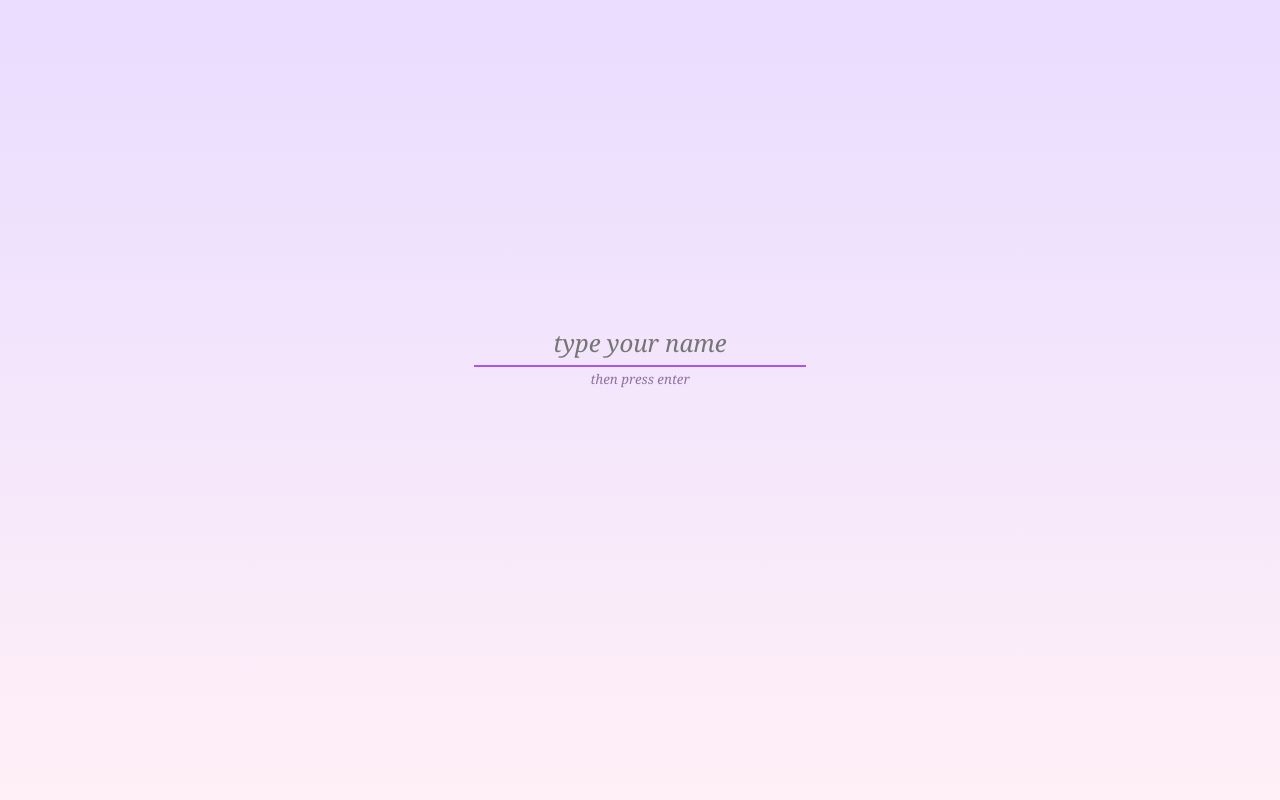
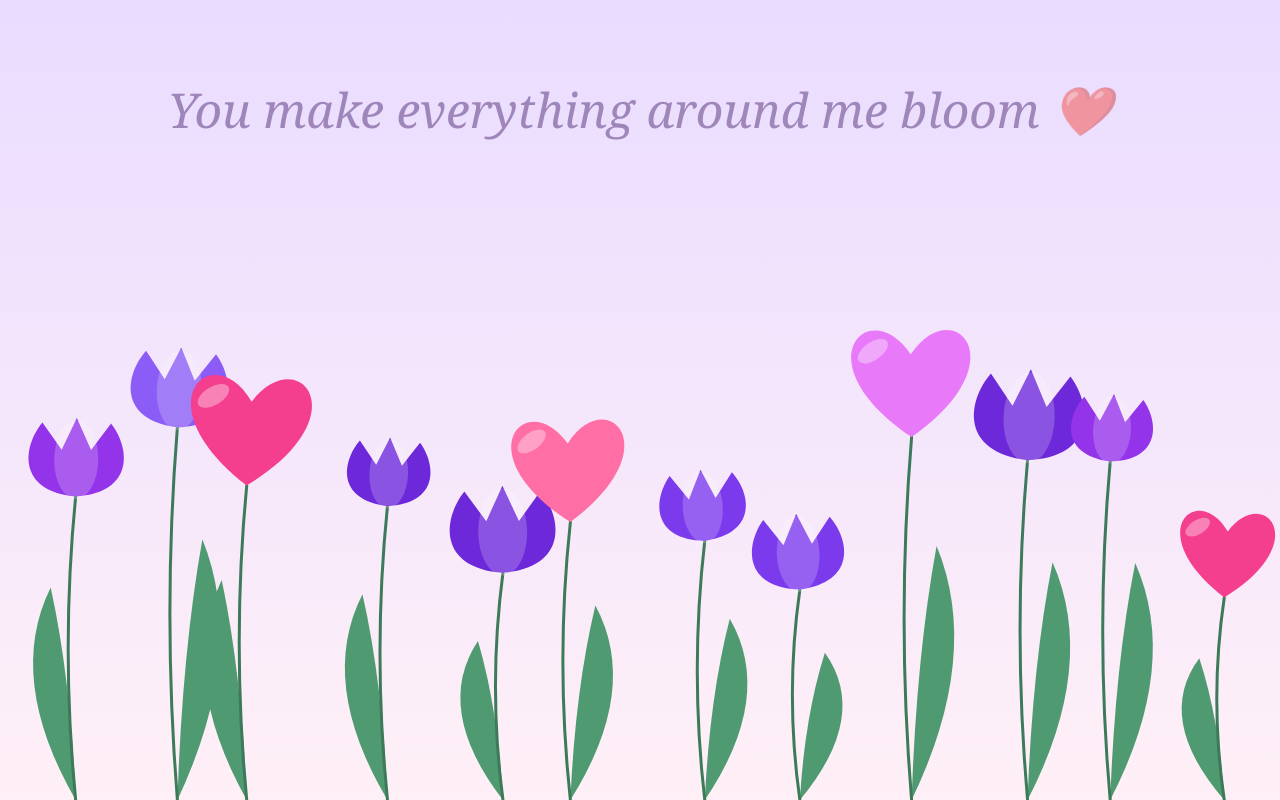
Before and after one commit to IceyMias/for-the-loml, a plain HTML site: page index.html in a window 1280 px wide. Drawn offline with Linux system fonts and the light colour scheme.

Commit message:
Update index.html

```diff
--- a/index.html
+++ b/index.html
@@ -4,61 +4,294 @@
 <meta charset="utf-8">
 <meta name="viewport" content="width=device-width, initial-scale=1">
 <title>For you</title>
+
 <style>
-html,body{margin:0;height:100%;overflow:hidden;background:#f3e8ff linear-gradient(#e9dcff,#fff0f7);font-family:Georgia,serif;color:#4a2470}
-canvas{display:block;width:100%;height:100%}
-#m,#s{position:fixed;left:0;right:0;margin:0;padding:0 24px;text-align:center;font-style:italic}
-#m{top:10%;font-size:clamp(1.6rem,6vw,3rem);line-height:1.25;opacity:0;transition:opacity 2.5s}
-#m.on{opacity:1}
-#s{top:40%;transition:opacity 1s}
-#s small{opacity:.6}
-#n{width:min(320px,80%);background:none;border:0;border-bottom:2px solid #a855f7;font:inherit;font-size:1.5rem;text-align:center;color:inherit;outline:none;padding:6px}
+html,body{
+  margin:0;
+  height:100%;
+  overflow:hidden;
+  background:#f3e8ff linear-gradient(#e9dcff,#fff0f7);
+  font-family:Georgia,serif;
+  color:#4a2470
+}
+
+canvas{
+  display:block;
+  width:100%;
+  height:100%
+}
+
+#m{
+  position:fixed;
+  left:0;
+  right:0;
+  margin:0;
+  padding:0 24px;
+  text-align:center;
+  font-style:italic;
+  top:10%;
+  font-size:clamp(1.6rem,6vw,3rem);
+  line-height:1.25;
+  opacity:0;
+  transition:opacity 2.5s
+}
+
+#m.on{
+  opacity:1
+}
 </style>
 </head>
+
 <body>
+
 <canvas id="c"></canvas>
-<p id="m"></p>
-<div id="s"><input id="n" placeholder="type your name" autofocus autocomplete="off" maxlength="24"><br><small>then press enter</small></div>
+<p id="m">You make everything around me bloom ❤️</p>
+
 <script>
-const c=document.getElementById('c'),g=c.getContext('2d'),m=document.getElementById('m'),s=document.getElementById('s'),n=document.getElementById('n');
-const tc=['#7c3aed','#a855f7','#9333ea','#c026d3','#8b5cf6','#6d28d9'],hc=['#ff6fa5','#f43f8e','#e879f9'];
-const ease=t=>1-Math.pow(1-t,3),back=t=>1+3.2*Math.pow(t-1,3)+2.2*Math.pow(t-1,2);
+const c=document.getElementById('c');
+const g=c.getContext('2d');
+const m=document.getElementById('m');
+
+const tc=[
+  '#7c3aed',
+  '#a855f7',
+  '#9333ea',
+  '#c026d3',
+  '#8b5cf6',
+  '#6d28d9'
+];
+
+const hc=[
+  '#ff6fa5',
+  '#f43f8e',
+  '#e879f9'
+];
+
+const ease=t=>1-Math.pow(1-t,3);
+const back=t=>1+3.2*Math.pow(t-1,3)+2.2*Math.pow(t-1,2);
+
 let W,H,F=[];
-const mk=(u,h,d,heart)=>({u,h:Math.max(.12,h),d,heart,sd:Math.random()<.5?-1:1,r:Math.min(W,H)*(.05+Math.random()*.025)*(heart?1.3:1),c:(heart?hc:tc)[Math.floor(Math.random()*(heart?3:6))]});
-function size(){const k=devicePixelRatio||1;W=innerWidth;H=innerHeight;c.width=W*k;c.height=H*k;g.setTransform(k,0,0,k,0,0);}
-size();addEventListener('resize',size);
-n.onkeydown=e=>{
-  if(e.key!=='Enter'||!n.value.trim())return;
-  m.textContent=n.value.trim()+', you make everything around me bloom';
-  s.style.opacity=0;s.style.pointerEvents='none';n.blur();
-  const t0=performance.now()/1000;
-  for(let i=0;i<10;i++)F.push(mk((i+.5)/10+(Math.random()-.5)*.04,.22+Math.random()*.3,t0+.2+Math.random()*2.5,i%3==2));
+
+const mk=(u,h,d,heart)=>({
+  u,
+  h:Math.max(.12,h),
+  d,
+  heart,
+  sd:Math.random()<.5?-1:1,
+  r:Math.min(W,H)*(.05+Math.random()*.025)*(heart?1.3:1),
+  c:(heart?hc:tc)[
+    Math.floor(Math.random()*(heart?3:6))
+  ]
+});
+
+function size(){
+  const k=devicePixelRatio||1;
+  W=innerWidth;
+  H=innerHeight;
+  c.width=W*k;
+  c.height=H*k;
+  g.setTransform(k,0,0,k,0,0);
+}
+
+size();
+addEventListener('resize',size);
+
+/* Start automatically */
+const t0=performance.now()/1000;
+
+for(let i=0;i<12;i++){
+  F.push(
+    mk(
+      (i+.5)/12+(Math.random()-.5)*.04,
+      .22+Math.random()*.3,
+      t0+.2+Math.random()*2.5,
+      i%3==2
+    )
+  );
+}
+
+c.onclick=e=>{
+  F.push(
+    mk(
+      e.clientX/W,
+      (H-e.clientY)/H,
+      performance.now()/1000,
+      Math.random()<.35
+    )
+  );
 };
-c.onclick=e=>F.length&&F.push(mk(e.clientX/W,(H-e.clientY)/H,performance.now()/1000,Math.random()<.35));
+
 function draw(ts){
-  const t=ts/1000;let done=true;g.clearRect(0,0,W,H);
+
+  const t=ts/1000;
+  let done=true;
+
+  g.clearRect(0,0,W,H);
+
   for(const f of F){
-    const a=Math.min(1,Math.max(0,(t-f.d)/1.4)),b=Math.min(1,Math.max(0,(t-f.d-1.2)/.9));
+
+    const a=Math.min(
+      1,
+      Math.max(0,(t-f.d)/1.4)
+    );
+
+    const b=Math.min(
+      1,
+      Math.max(0,(t-f.d-1.2)/.9)
+    );
+
     if(b<1)done=false;
-    const x=f.u*W,y=H-f.h*H*ease(a),L=H-y,sw=Math.sin(t*1.2+f.u*9)*.06*b;
-    g.fillStyle='#4f9a70';g.beginPath();g.moveTo(x,H);g.quadraticCurveTo(x+f.sd*70,H-L*.4,x+f.sd*25,H-L*.7);g.quadraticCurveTo(x+f.sd*5,H-L*.4,x,H);g.fill();
-    g.strokeStyle='#3d7a5a';g.lineWidth=3;g.lineCap='round';g.beginPath();g.moveTo(x,H);g.quadraticCurveTo(x-15,H-L/2,x,y);g.stroke();
+
+    const x=f.u*W;
+    const y=H-f.h*H*ease(a);
+    const L=H-y;
+
+    const sw=
+      Math.sin(t*1.2+f.u*9)*.06*b;
+
+    g.fillStyle='#4f9a70';
+
+    g.beginPath();
+    g.moveTo(x,H);
+    g.quadraticCurveTo(
+      x+f.sd*70,
+      H-L*.4,
+      x+f.sd*25,
+      H-L*.7
+    );
+    g.quadraticCurveTo(
+      x+f.sd*5,
+      H-L*.4,
+      x,
+      H
+    );
+    g.fill();
+
+    g.strokeStyle='#3d7a5a';
+    g.lineWidth=3;
+    g.lineCap='round';
+
+    g.beginPath();
+    g.moveTo(x,H);
+    g.quadraticCurveTo(
+      x-15,
+      H-L/2,
+      x,
+      y
+    );
+    g.stroke();
+
     if(b>0){
-      g.save();g.translate(x,y);g.rotate(sw);const R=f.r*back(b);g.fillStyle=f.c;g.beginPath();
+
+      g.save();
+
+      g.translate(x,y);
+      g.rotate(sw);
+
+      const R=f.r*back(b);
+
+      g.fillStyle=f.c;
+      g.beginPath();
+
       if(f.heart){
-        g.moveTo(0,0);g.bezierCurveTo(-R*1.6,-R*1.1,-R*.6,-R*2.1,0,-R*1.2);g.bezierCurveTo(R*.6,-R*2.1,R*1.6,-R*1.1,0,0);g.fill();
-        g.fillStyle='rgba(255,255,255,.35)';g.beginPath();g.ellipse(-R*.55,-R*1.25,R*.25,R*.13,-.6,0,7);g.fill();
+
+        g.moveTo(0,0);
+
+        g.bezierCurveTo(
+          -R*1.6,
+          -R*1.1,
+          -R*.6,
+          -R*2.1,
+          0,
+          -R*1.2
+        );
+
+        g.bezierCurveTo(
+          R*.6,
+          -R*2.1,
+          R*1.6,
+          -R*1.1,
+          0,
+          0
+        );
+
+        g.fill();
+
+        g.fillStyle='rgba(255,255,255,.35)';
+
+        g.beginPath();
+
+        g.ellipse(
+          -R*.55,
+          -R*1.25,
+          R*.25,
+          R*.13,
+          -.6,
+          0,
+          7
+        );
+
+        g.fill();
+
       }else{
-        g.moveTo(0,0);g.bezierCurveTo(-R*1.2,-R*.1,-R*1.1,-R,-R*.7,-R*1.5);g.lineTo(-R*.3,-R*.95);g.lineTo(0,-R*1.6);g.lineTo(R*.3,-R*.95);g.lineTo(R*.7,-R*1.5);g.bezierCurveTo(R*1.1,-R,R*1.2,-R*.1,0,0);g.fill();
-        g.fillStyle='rgba(255,255,255,.2)';g.beginPath();g.ellipse(0,-R*.75,R*.45,R*.8,0,0,7);g.fill();
+
+        g.moveTo(0,0);
+
+        g.bezierCurveTo(
+          -R*1.2,
+          -R*.1,
+          -R*1.1,
+          -R,
+          -R*.7,
+          -R*1.5
+        );
+
+        g.lineTo(-R*.3,-R*.95);
+        g.lineTo(0,-R*1.6);
+        g.lineTo(R*.3,-R*.95);
+        g.lineTo(R*.7,-R*1.5);
+
+        g.bezierCurveTo(
+          R*1.1,
+          -R,
+          R*1.2,
+          -R*.1,
+          0,
+          0
+        );
+
+        g.fill();
+
+        g.fillStyle='rgba(255,255,255,.2)';
+
+        g.beginPath();
+
+        g.ellipse(
+          0,
+          -R*.75,
+          R*.45,
+          R*.8,
+          0,
+          0,
+          7
+        );
+
+        g.fill();
       }
+
       g.restore();
     }
   }
-  if(F.length&&done)m.classList.add('on');
+
+  if(F.length && done){
+    m.classList.add('on');
+  }
+
   requestAnimationFrame(draw);
 }
+
 requestAnimationFrame(draw);
 </script>
+
 </body>
 </html>
```
